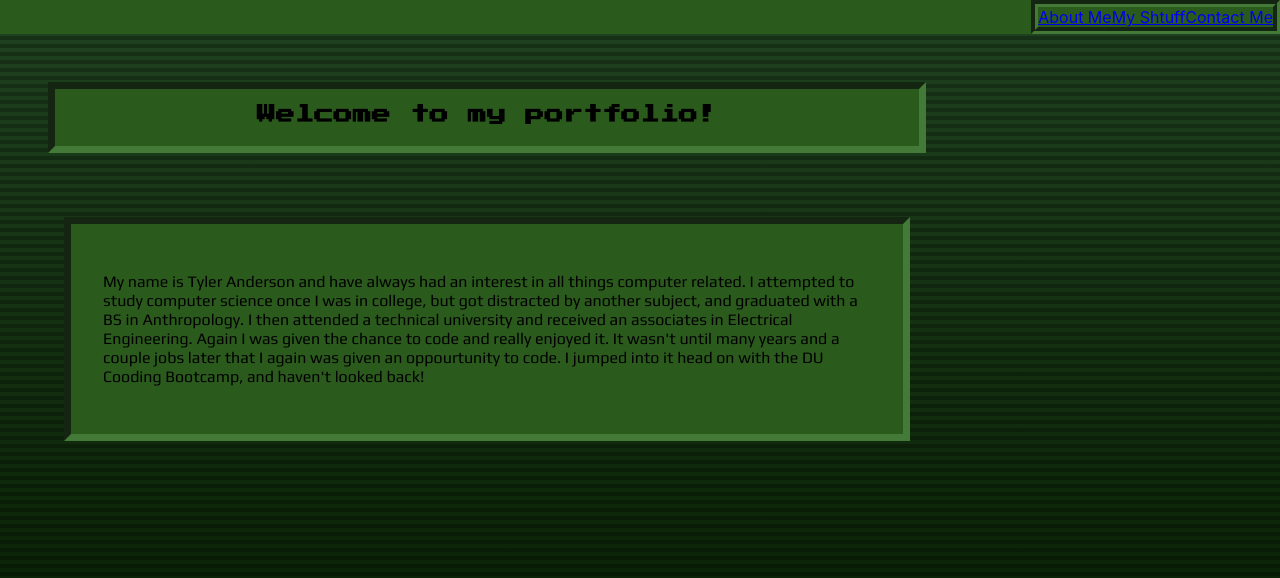
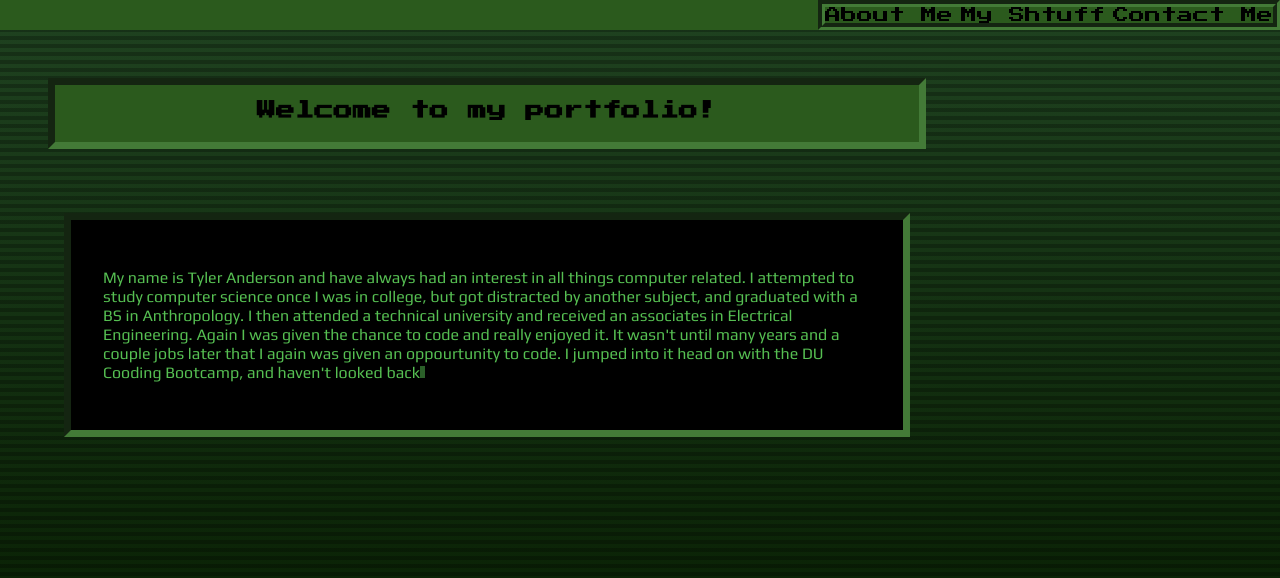
Before and after one commit to madrodgerflynn/reactFolio, a React (Create React App) app: page /Bio in a window 1280 px wide. Shown: the top 578 px of the page. Built offline with nearby package versions, Linux system fonts and the light colour scheme; a web font is replaced by a local one.

Commit message:
blinking cursor works on bio

```diff
--- a/src/componenets/bio/Bio.css
+++ b/src/componenets/bio/Bio.css
@@ -26,9 +26,33 @@ h1 {
   /* background-color: var(--mandarin); */
   font-family: "Play", sans-serif;
   font-weight: 300;
-  background-color: var(--buff);
+  color: var(--mandarin);
+  background-color: var(--black);
 }
 /* .navbar {
   display: flex;
   border: 7px inset rgb(77, 73, 73);
 } */
+/* @keyframes textShadow {
+  0% {
+    text-shadow: 0.4389924193300864px 0 1px rgba(0, 30, 255, 0.5),
+      -0.4389924193300864px 0 1px rgba(255, 0, 80, 0.3), 0 0 3px;
+  }
+  5% {
+    text-shadow: 2.7928974010788217px 0 1px rgba(0, 30, 255, 0.5),
+      -2.7928974010788217px 0 1px rgba(255, 0, 80, 0.3), 0 0 3px;
+  }
+} */
+p::after {
+  content: "";
+  width: 5px;
+  height: 12px;
+  background: var(--mandarin);
+  display: inline-block;
+  animation: cursor-blink 1.5s steps(2) infinite;
+}
+@keyframes cursor-blink {
+  0% {
+    opacity: 0;
+  }
+}
--- a/src/componenets/bio/Bio.js
+++ b/src/componenets/bio/Bio.js
@@ -8,7 +8,7 @@ export default function Bio() {
 
       <div className="bioDescription">
         <div className="bioContainer">
-          <p>
+          <p className="bioText">
             My name is Tyler Anderson and have always had an interest in all
             things computer related. I attempted to study computer science once
             I was in college, but got distracted by another subject, and
@@ -17,7 +17,7 @@ export default function Bio() {
             Again I was given the chance to code and really enjoyed it. It
             wasn't until many years and a couple jobs later that I again was
             given an oppourtunity to code. I jumped into it head on with the DU
-            Cooding Bootcamp, and haven't looked back!
+            Cooding Bootcamp, and haven't looked back
           </p>
         </div>
       </div>
--- a/src/componenets/navbar/NavBar.css
+++ b/src/componenets/navbar/NavBar.css
@@ -7,6 +7,13 @@
 }
 .navbar {
   display: flex;
+  width: 35%;
+  height: 35%;
   border: 7px groove var(--space);
-  align-content: space-between;
+  justify-content: space-between;
+  font-family: "Press Start 2P", cursive;
 }
+a {
+  text-decoration: none;
+  color: var(--black);
+}
--- a/src/utils/colors.css
+++ b/src/utils/colors.css
@@ -4,4 +4,5 @@
   --buff: #2b5a1d;
   --space: #437a37;
   --mandarin: #56bf52;
+  --black: #000000;
 }
```
